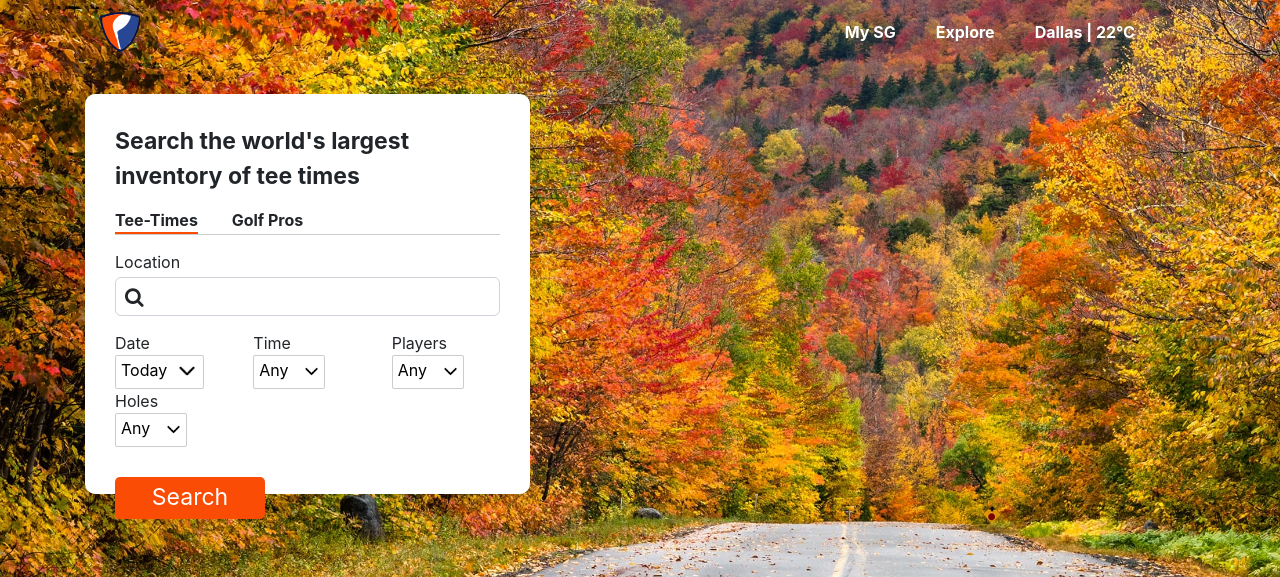
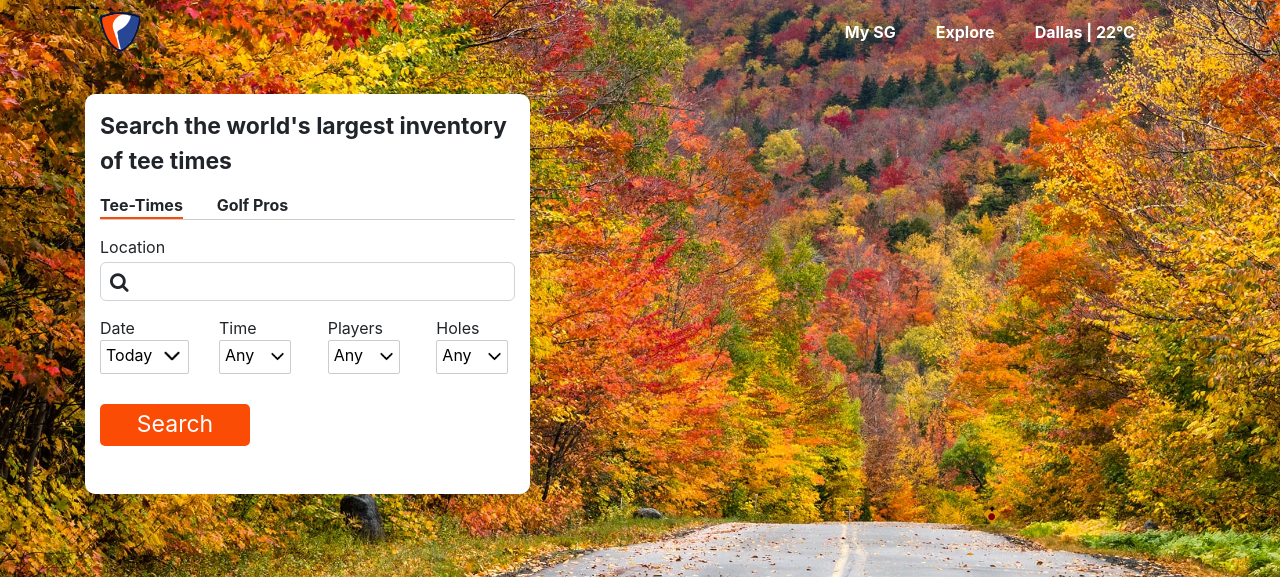
Before and after one commit to deepakdavisc/RWD, a website: page index.html in a window 1280 px wide. Shown: the top 577 px of the page. Drawn offline with nearby package versions, Linux system fonts and the light colour scheme; some packages are replaced by stand-ins of ours.

Commit message:
layout width updated

```diff
--- a/index.html
+++ b/index.html
@@ -51,7 +51,7 @@
 		<div class="container">
 			<div class="row">
 				<div class="col-12 col-md-5">
-					<div class="search p-5">
+					<div class="search p-4">
 							<div class="search__heading mb-4">Search the world's largest inventory of tee times</div>
 							<div class="search__text">
 								<span class="d-inline-block mr-5 search__text-active">Tee-Times</span>
```
